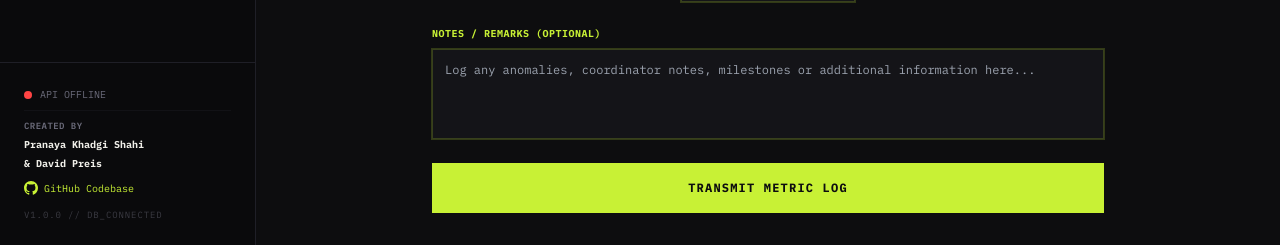
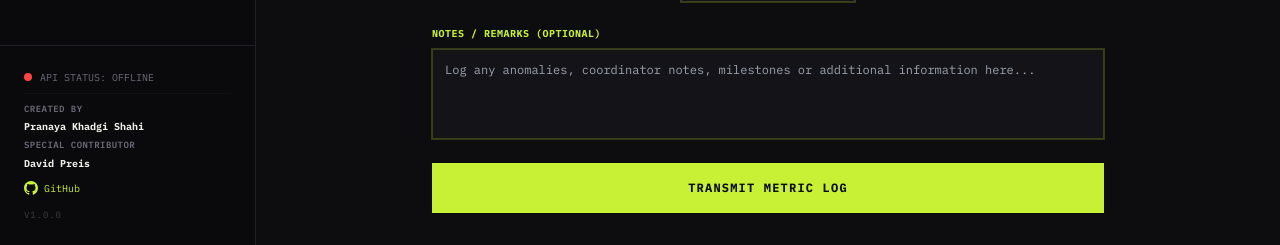
Before and after one commit to pranayakhadgi/metric.log, a React (Vite) app in the folder client/: page /submit in a window 1280 px wide. Shown: the part 558-803 px from the top of the page. Built offline with nearby package versions, Linux system fonts and the light colour scheme; no server answers.

Commit message:
chore(client): solved the nav bar visibility issue on the dashboard page

```diff
--- a/client/src/components/layout/PageShell.jsx
+++ b/client/src/components/layout/PageShell.jsx
@@ -80,13 +80,14 @@ export default function PageShell({ children }) {
         <div className="p-6 border-t border-borderColor hidden md:block">
           <div className="flex items-center space-x-2 text-[10px] text-textMuted mb-2">
             <span className={`w-2 h-2 rounded-full ${isOperational ? 'bg-success animate-pulse' : 'bg-danger'}`} />
-            <span>API {isOperational ? 'OPERATIONAL' : 'OFFLINE'}</span>
+            <span>API STATUS: {isOperational ? 'OPERATIONAL' : 'OFFLINE'}</span>
           </div>
 
           <div className="pt-2 border-t border-borderColor/40 flex flex-col space-y-1">
             <span className="text-[9px] text-textMuted uppercase font-semibold tracking-wider">Created By</span>
             <span className="text-[10px] text-textPrimary font-mono font-bold">Pranaya Khadgi Shahi</span>
-            <span className="text-[10px] text-textPrimary font-mono font-bold">&amp; David Preis</span>
+            <span className="text-[9px] text-textMuted uppercase font-semibold tracking-wider">Special Contributor</span>
+            <span className="text-[10px] text-textPrimary font-mono font-bold">David Preis</span>
 
             <a
               href="https://github.com/pranayakhadgi/metric.log"
@@ -97,12 +98,12 @@ export default function PageShell({ children }) {
               <svg className="w-3.5 h-3.5 fill-current" viewBox="0 0 24 24">
                 <path d="M12 0c-6.626 0-12 5.373-12 12 0 5.302 3.438 9.8 8.207 11.387.599.111.793-.261.793-.577v-2.234c-3.338.726-4.033-1.416-4.033-1.416-.546-1.387-1.333-1.756-1.333-1.756-1.089-.745.083-.729.083-.729 1.205.084 1.839 1.237 1.839 1.237 1.07 1.834 2.807 1.304 3.492.997.107-.775.418-1.305.762-1.604-2.665-.305-5.467-1.334-5.467-5.931 0-1.311.469-2.381 1.236-3.221-.124-.303-.535-1.524.117-3.176 0 0 1.008-.322 3.301 1.23.957-.266 1.983-.399 3.003-.404 1.02.005 2.047.138 3.006.404 2.291-1.552 3.297-1.23 3.297-1.23.653 1.653.242 2.874.118 3.176.77.84 1.235 1.911 1.235 3.221 0 4.609-2.807 5.624-5.479 5.921.43.372.823 1.102.823 2.222v3.293c0 .319.192.694.801.576 4.765-1.589 8.199-6.086 8.199-11.386 0-6.627-5.373-12-12-12z"/>
               </svg>
-              <span>GitHub Codebase</span>
+              <span>GitHub</span>
             </a>
           </div>
 
           <p className="text-[9px] text-textMuted/50 mt-3 font-mono uppercase tracking-widest">
-            v1.0.0 // DB_CONNECTED
+            v1.0.0
           </p>
         </div>
       </aside>
```
